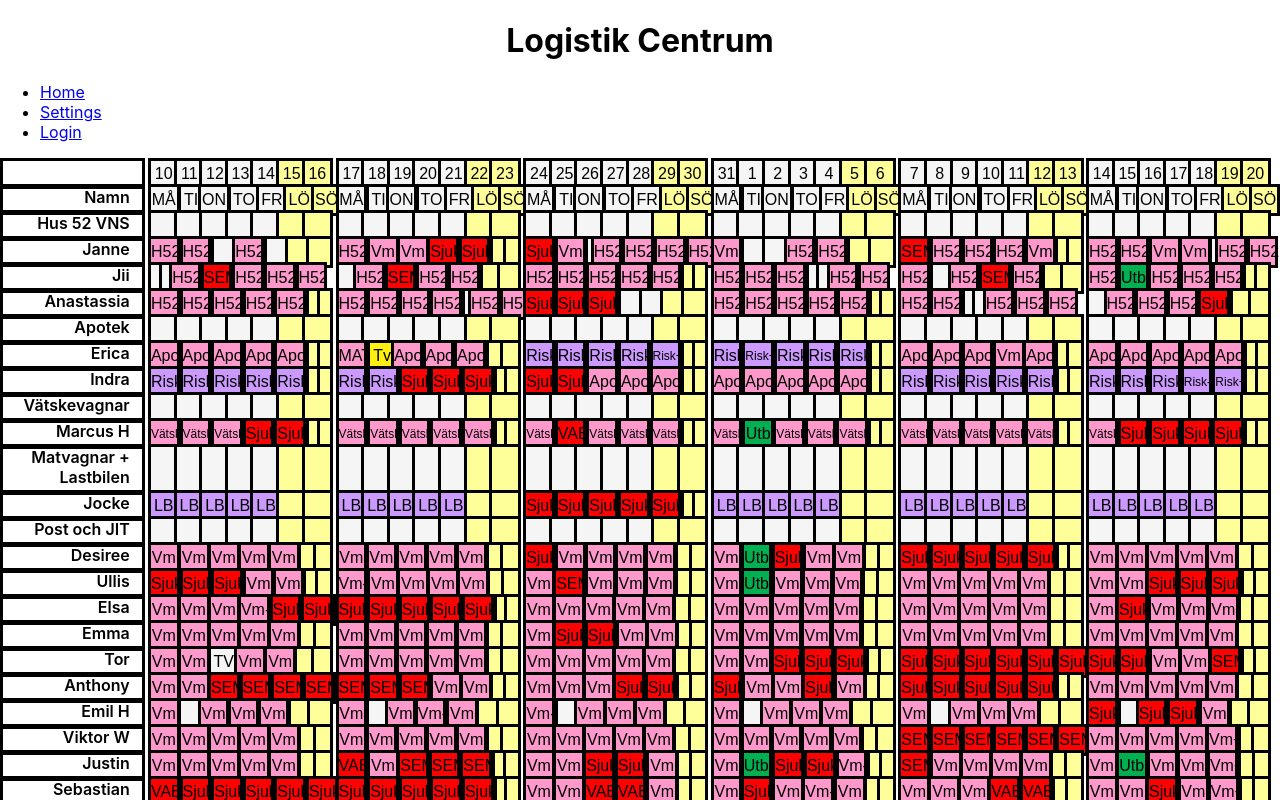
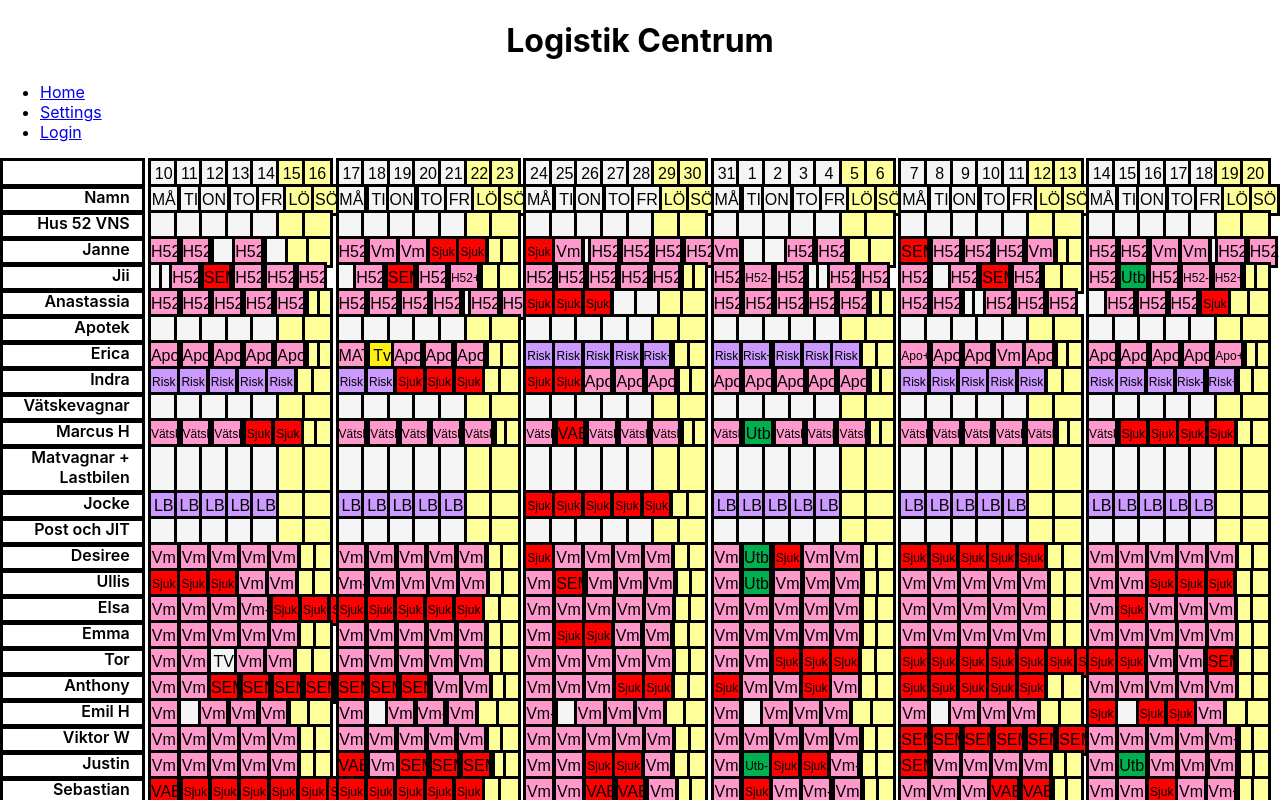
Before and after one commit to MikkoTirronen/usereducertest, a React (Create React App) app: page / in a window 1280 px wide. Shown: the top 800 px of the page. Built offline with nearby package versions, Linux system fonts and the light colour scheme.

Commit message:
minor textsize change

```diff
--- a/src/components/DayComponent.jsx
+++ b/src/components/DayComponent.jsx
@@ -72,7 +72,7 @@ export default function DayComponent({ shift, employeeIndex, dayIndex }) {
   }
   function setShiftFontSize(currentShift) {
     let shift = currentShift.shift
-    let isLongText = currentShift.shift.length > 4 ? true : false;
+    let isLongText = currentShift.shift.length > 3 ? true : false;
     console.log(shift,isLongText, currentShift.shift.length)
     return isLongText;
   }
```
